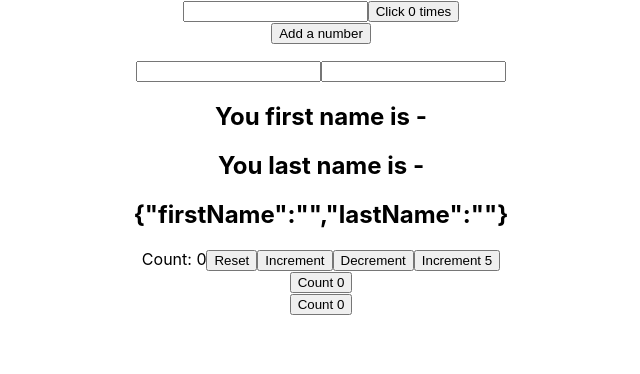
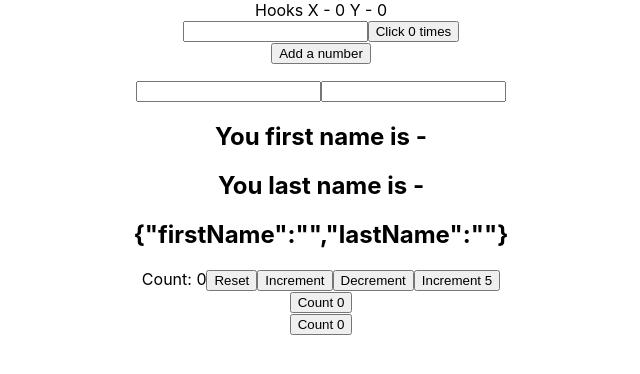
Before and after one commit to taoyuchuan/ReactHook, a React (Create React App) app: page / in a window 1280 px wide. Shown: the top 374 px of the page, without its empty margins (319-959 px from the left). Built offline with nearby package versions, Linux system fonts and the light colour scheme.

Commit message:
call useEffect only once

```diff
--- a/src/App.js
+++ b/src/App.js
@@ -6,10 +6,12 @@
 import HookCounterThree from './components/HookCounterThree'
 import HookCounterFour from './components/HookCounterFour'
 import UseEffectCounterOne from './components/UseEffectCounterOne'
+import HookMouse from './components/HookMouse'
 
 function App() {
   return (
     <div className="App">
+      <HookMouse />
       <UseEffectCounterOne />
       <HookCounterFour />
       <HookCounterThree />
--- /dev/null
+++ b/src/components/HookMouse.js
@@ -0,0 +1,25 @@
+import React, { useState, useEffect } from 'react'
+
+function HookMouse() {
+  const [x, setX] = useState(0)
+  const [y, setY] = useState(0)
+
+  const logMousePosition = e => {
+    console.log('Mouse Event')
+    setX(e.clientX)
+    setY(e.clientY)
+  }
+
+  useEffect(() => {
+    console.log('useEffect called')
+    window.addEventListener('mouseover', logMousePosition)
+  }, [])
+
+  return(
+    <div>
+      Hooks X - { x } Y - { y }
+    </div>
+  )
+}
+
+export default HookMouse
```
